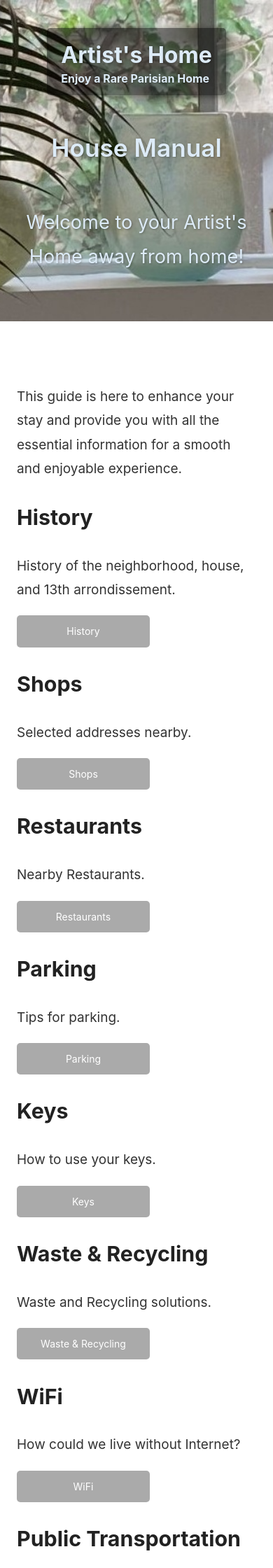
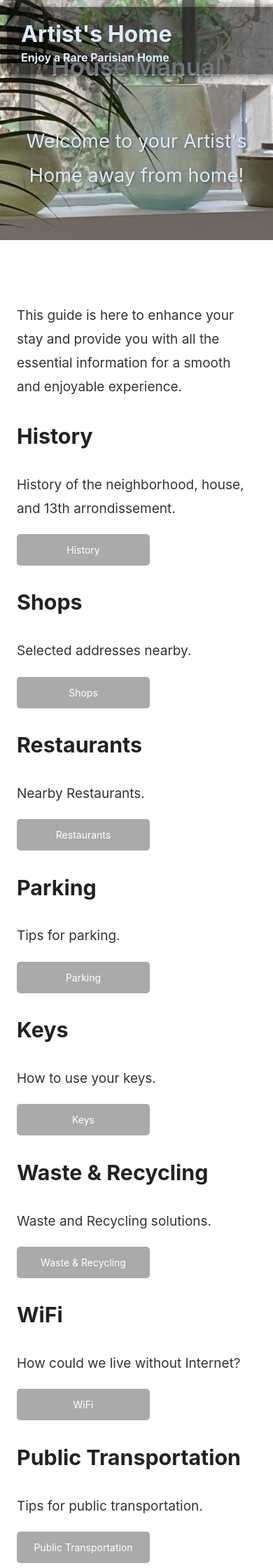
Before and after one commit to PhilAlain/tac, a Jekyll site: the page index2.html, which Jekyll copies as it is, in a window 390 px wide. Shown: the top 2240 px of the page at 70% size. Built offline with Jekyll 4.4.1, drawn with Linux system fonts in a browser that asks for light colours.

Commit message:
Update style.css

```diff
--- a/css/style.css
+++ b/css/style.css
@@ -35,10 +35,13 @@ body {
     font-weight: bold; /* Bold characters */
     margin-top: -10px; /* Bring tagline closer to title */
 }
+.button-home .tagline {
+    font-size: 1rem; /* Decreased font size */
+    color: #DDEBF7; /* Same color as House Manual text */
+    font-weight: bold; /* Bold characters */
+    margin-top: -10px; /* Bring tagline closer to title */
+}
 
-@media (max-width: 768px) {
-
-}
 
 .page-header {
     position: relative;
@@ -111,7 +114,10 @@ h2 {
     }
 
     .button-home {
-        position: static;
+        position: absolute; /* Ensure position is absolute on mobile */
+        top: 10px; /* Adjust top position */
+        left: 10px; /* Align to the left */
+        width: calc(100% - 20px); /* Ensure it fits within the screen width */
         margin-bottom: 20px; /* Add space below button */
     }
 
```
